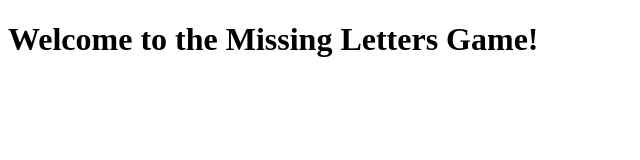
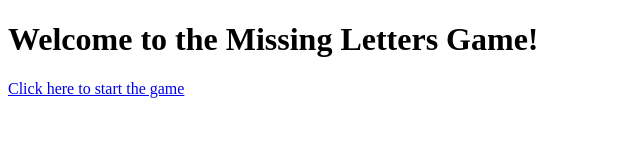
Before and after one commit to Ethar-HA/missing_letters, a plain HTML site: page index.html in a window 1280 px wide. Shown: the whole page, without its empty margins (0-640 px from the left). Drawn offline with Linux system fonts and the light colour scheme.

Commit message:
index.html
linked codes

```diff
--- a/index.html
+++ b/index.html
@@ -7,5 +7,6 @@
 </head>
 <body>
     <h1>Welcome to the Missing Letters Game!</h1>
+    <a href="game.html">Click here to start the game</a>
 </body>
 </html>
```
